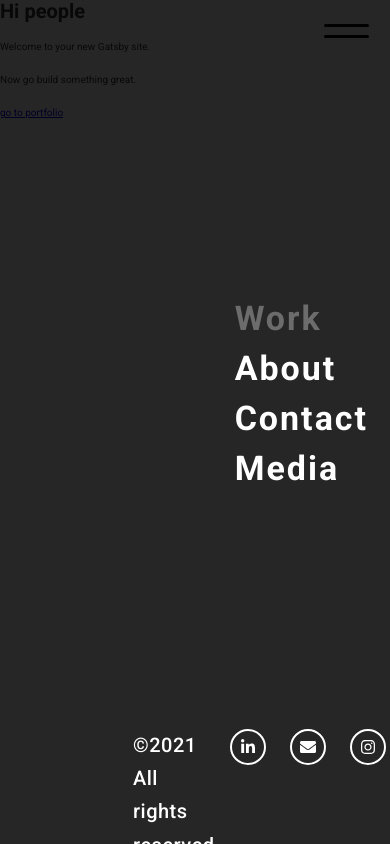
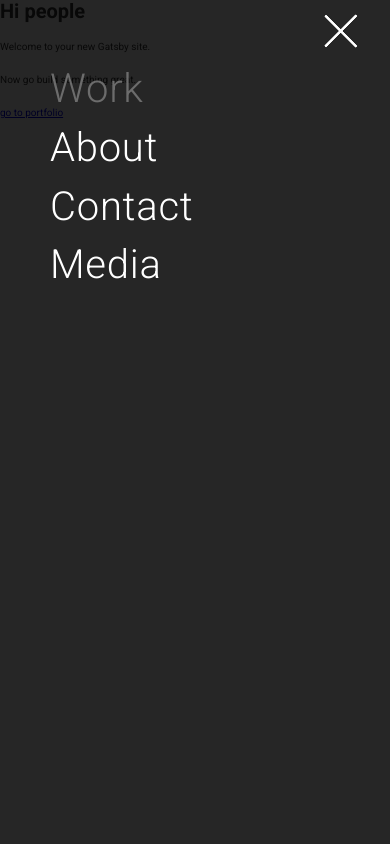
Before and after one commit to sorinfratila/rares-portfolio, a Gatsby site: page / in a window 390 px wide. Both pictures are taken after a click on the button 347 px from the left and 31 px from the top of the page. Built offline with nearby package versions, Linux system fonts and the light colour scheme; Gatsby itself is replaced by a stand-in of ours; a web font is replaced by a local one.

Commit message:
added better mobile responsiveness to menu, added animations for the menubutton

```diff
--- a/src/components/Navigation/Menu/Menu.js
+++ b/src/components/Navigation/Menu/Menu.js
@@ -1,4 +1,4 @@
-import React from "react"
+import React, { useEffect, useState } from "react"
 import PropTypes from "prop-types"
 import Backdrop from "../../UI/Backdrop/Backdrop"
 import NavigationItems from "../NavigationItems/NavigationItems"
@@ -9,7 +9,15 @@ import { FaLinkedinIn } from "@react-icons/all-files/fa/FaLinkedinIn"
 import { FaFacebookF } from "@react-icons/all-files/fa/FaFacebookF"
 import { FaInstagram } from "@react-icons/all-files/fa/FaInstagram"
 
+import * as classes from "./Menu.module.scss"
+
 function Menu({ clicked, show, menuList, backdropClicked }) {
+    const [showFooter, setShowFooter] = useState(true)
+
+    useEffect(() => {
+        setShowFooter(window.innerWidth > 767)
+    }, [show])
+
     const nowYear = new Date().getFullYear()
     const iconsArr = [
         {
@@ -34,54 +42,49 @@ function Menu({ clicked, show, menuList, backdropClicked }) {
         },
     ]
 
+    let footer = (
+        <div className={classes.Footer}>
+            &copy;{nowYear} All rights reserved
+        </div>
+    )
+
+    let icons = (
+        <div className={classes.Icons}>
+            {iconsArr.map(({ Icon, link }) => {
+                return <CircleIcon key={link} icon={() => <Icon />} />
+            })}
+        </div>
+    )
+
+    if (!showFooter) {
+        footer = null
+        icons = null
+    }
+
     return (
         <>
             <Backdrop show={show} clicked={backdropClicked}>
-                <div
-                    style={{
-                        display: "flex",
-                        flexDirection: "column",
-                        justifyContent: "flex-end",
-                        flex: "1",
-                    }}
-                >
-                    <div
-                        style={{
-                            height: "5%",
-                            fontSize: "20px",
-                            fontWeight: "500",
-                            letterSpacing: "0.5px",
-                        }}
-                    >
-                        &copy;{nowYear} All rights reserved
-                    </div>
-                </div>
-                <div
-                    style={{
-                        display: "flex",
-                        flexDirection: "column",
-                        flex: "1",
-                    }}
-                >
+                {!showFooter ? (
+                    <div className={classes.Right}>
                         <NavigationItems
                             items={menuList}
                             clicked={clicked}
                             show={show}
                         />
-                    <div
-                        style={{
-                            height: "5%",
-                            display: "flex",
-                            justifyContent: "flex-end",
-                        }}
-                    >
-                        {iconsArr.map(({ Icon, link, selected }) => {
-                            return (
-                                <CircleIcon key={link} icon={() => <Icon />} />
-                            )
-                        })}
                     </div>
+                ) : (
+                    <>
+                        <div className={classes.Left}>{footer}</div>
+                        <div className={classes.Right}>
+                            <NavigationItems
+                                items={menuList}
+                                clicked={clicked}
+                                show={show}
+                            />
+                            {icons}
                         </div>
+                    </>
+                )}
             </Backdrop>
         </>
     )
@@ -90,9 +93,7 @@ function Menu({ clicked, show, menuList, backdropClicked }) {
 Menu.propTypes = {
     clicked: PropTypes.func,
     show: PropTypes.bool,
-    linkClicked: PropTypes.func,
     menuList: PropTypes.array,
-    isMain: PropTypes.bool,
     backdropClicked: PropTypes.func,
 }
 
--- /dev/null
+++ b/src/components/Navigation/Menu/Menu.module.scss
@@ -0,0 +1,25 @@
+.Left {
+    display: flex;
+    flex-direction: column;
+    justify-content: flex-end;
+    flex: 1;
+}
+
+.Right {
+    display: flex;
+    flex-direction: column;
+    flex: 1;
+}
+
+.Footer {
+    height: 5%;
+    font-size: 20px;
+    font-weight: 500;
+    letter-spacing: 0.5px;
+}
+
+.Icons {
+    height: 5%;
+    display: flex;
+    justify-content: flex-end;
+}
--- a/src/components/Navigation/NavigationItems/NavigationItem/NavigationItem.module.scss
+++ b/src/components/Navigation/NavigationItems/NavigationItem/NavigationItem.module.scss
@@ -132,7 +132,9 @@
 }
 @media (max-width: 767px) {
     .NavigationItem a {
-        font-size: 34px;
+        font-size: 4rem;
         line-height: 1.47em;
+        font-weight: 300;
+        letter-spacing: 0.74px;
     }
 }
--- a/src/components/Navigation/NavigationItems/NavigationItems.module.scss
+++ b/src/components/Navigation/NavigationItems/NavigationItems.module.scss
@@ -32,6 +32,7 @@
         }
     }
 }
+
 @media (min-width: 1024px) {
     .NavigationItems {
         height: 0;
@@ -41,3 +42,9 @@
         }
     }
 }
+
+@media (max-width: 767px) {
+    .NavigationItems {
+        justify-content: flex-start;
+    }
+}
--- a/src/components/UI/Backdrop/Backdrop.module.scss
+++ b/src/components/UI/Backdrop/Backdrop.module.scss
@@ -22,3 +22,9 @@
             step-end;
     }
 }
+
+@media (max-width: 767px) {
+    .Backdrop {
+        padding: 60px 30px 170px 30px;
+    }
+}
--- a/src/components/UI/CircleIcon/CircleIcon.module.scss
+++ b/src/components/UI/CircleIcon/CircleIcon.module.scss
@@ -1,5 +1,6 @@
 .CircleIcon {
     border-radius: 9999px;
+    cursor: pointer;
     padding: 5px;
     border: solid 2px white;
     font-size: 16px;
--- a/src/components/UI/MenuButton/MenuButton.js
+++ b/src/components/UI/MenuButton/MenuButton.js
@@ -1,20 +1,27 @@
-import React from "react"
+import React, { useEffect, useState } from "react"
 import * as classes from "./MenuButton.module.scss"
 import PropTypes from "prop-types"
 
-function MenuButton(props) {
-    const { clicked } = props
+function MenuButton({ isOpen, clicked }) {
+    const [upArr, setUpArr] = useState([classes.Up])
+    const [downArr, setDownArr] = useState([classes.Down])
+
+    useEffect(() => {
+        setUpArr(isOpen ? [classes.Up, classes.UpOpen] : [classes.Up])
+        setDownArr(isOpen ? [classes.Down, classes.DownOpen] : [classes.Down])
+    }, [isOpen])
 
     return (
         <button onClick={clicked} className={classes.MenuButton}>
-            <div className={classes.Up} />
-            <div className={classes.Down} />
+            <div className={upArr.join(" ")} />
+            <div className={downArr.join(" ")} />
         </button>
     )
 }
 
 MenuButton.propTypes = {
     clicked: PropTypes.func,
+    isOpen: PropTypes.bool,
 }
 
 export default MenuButton
--- a/src/components/UI/MenuButton/MenuButton.module.scss
+++ b/src/components/UI/MenuButton/MenuButton.module.scss
@@ -8,7 +8,7 @@
     outline: none;
     border: none;
     position: fixed;
-    z-index: 11;
+    z-index: 14;
     top: 52px;
     right: 127px;
     background-color: transparent;
@@ -26,29 +26,29 @@
     }
 
     .Up {
-        transition: all 100ms cubic-bezier(0.645, 0.045, 0.355, 1),
-            background-color 300ms linear;
-        -moz-transition: all 100ms cubic-bezier(0.645, 0.045, 0.355, 1),
-            background-color 300ms linear;
-        -webkit-transition: all 100ms cubic-bezier(0.645, 0.045, 0.355, 1),
-            background-color 300ms linear;
-
+        transition: border-color 100ms cubic-bezier(0.645, 0.045, 0.355, 1),
+            transform 250ms ease-in-out;
         border-top: 3px solid black;
         width: 4.7rem;
         border-radius: 2px;
+
+        &.UpOpen {
+            border-top-color: white;
+            transform: rotate(45deg) translateY(8px);
+        }
     }
 
     .Down {
-        transition: all 100ms cubic-bezier(0.645, 0.045, 0.355, 1),
-            background-color 300ms linear;
-        -moz-transition: all 100ms cubic-bezier(0.645, 0.045, 0.355, 1),
-            background-color 300ms linear;
-        -webkit-transition: all 100ms cubic-bezier(0.645, 0.045, 0.355, 1),
-            background-color 300ms linear;
-
+        transition: border-color 100ms cubic-bezier(0.645, 0.045, 0.355, 1),
+            transform 250ms ease-in-out;
         border-bottom: 3px solid black;
         width: 4.7rem;
         border-radius: 2px;
+
+        &.DownOpen {
+            border-bottom-color: white;
+            transform: rotate(-45deg) translateY(-8px);
+        }
     }
 }
 
--- a/src/hoc/Layouts/Layout.js
+++ b/src/hoc/Layouts/Layout.js
@@ -7,6 +7,7 @@ import { LayoutContext } from "../../context/LayoutContext"
 
 const Layout = props => {
     const { mainMenuOpen, toggleMainMenu } = useContext(LayoutContext)
+
     const navigationItems = [
         { name: "Work", to: "" },
         { name: "About", to: "about" },
@@ -16,9 +17,11 @@ const Layout = props => {
 
     return (
         <>
-            <MenuButton clicked={() => toggleMainMenu(!mainMenuOpen)} />
+            <MenuButton
+                isOpen={mainMenuOpen}
+                clicked={() => toggleMainMenu(!mainMenuOpen)}
+            />
             <Menu
-                isMain={true}
                 show={mainMenuOpen}
                 menuList={navigationItems}
                 clicked={() => toggleMainMenu(!mainMenuOpen)}
```
Lines whose indentation alone changed are shown as unchanged.
